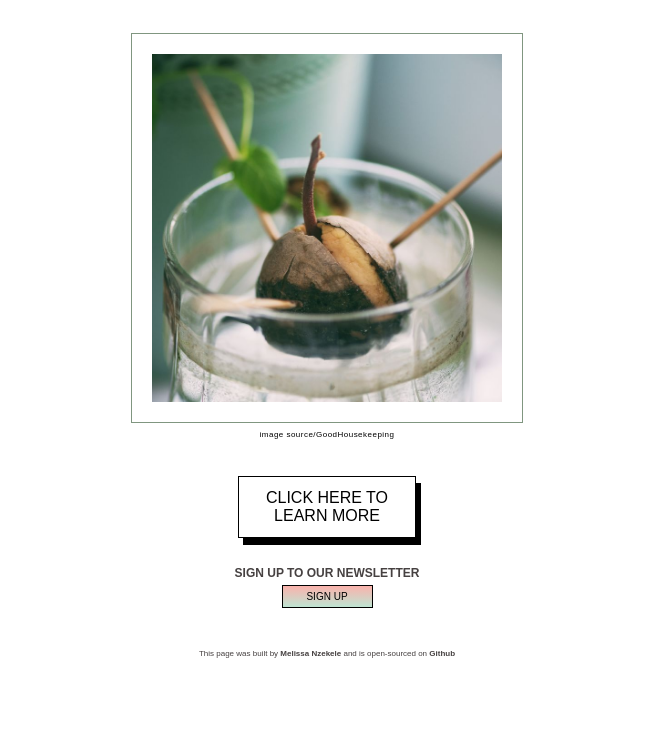
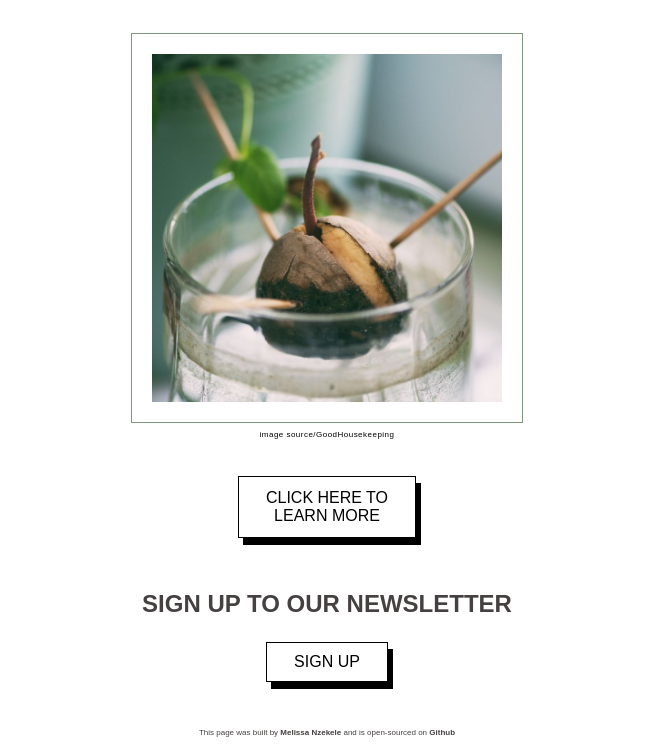
Before and after one commit to Meli-Nzekele/Avocado-Page, a plain HTML site: page index.html in a window 1280 px wide. Shown: the part 907-1652 px from the top of the page, without its empty margins (313-980 px from the left). Before the commit the page ends 1573 px from the top, so only its background shows below. Drawn offline with Linux system fonts and the light colour scheme.

Commit message:
add animation to buttons and change styling of sign up button

```diff
--- a/style.css
+++ b/style.css
@@ -21,12 +21,10 @@ h2 {
 }
 
 h3 {
-  font-size: 12px;
+  font-size: 24px;
   color: rgb(70, 65, 65);
   background-color: #fff;
   text-align: center;
-  margin: auto;
-  max-width: 350px;
 }
 
 p {
@@ -109,21 +107,25 @@ a.imgSource {
 }
 
 .signUpButton {
-  font-size: 10px;
-  text-align: center;
-  display: block;
-  margin: 5px auto;
-  padding: 5px 7px;
-  max-width: 75px;
+  font-size: 16px;
   background-color: #fff;
   color: #000;
-  background: linear-gradient(rgb(250, 178, 172), rgb(190, 228, 210));
+  display: block;
+  text-align: center;
+  margin: 10px auto;
+  padding: 10px;
+  max-width: 100px;
   border: 1px solid #000;
-  transition: all 200ms ease-in-out;
+  transition: all 150ms ease-in-out;
+  box-shadow: 5px 7px #000;
 }
 
 .signUpButton:hover {
-  background: linear-gradient(rgb(190, 228, 210), rgb(250, 178, 172));
+  background-color: #000;
+  color: #fff;
+  transform: translateY(5px);
+  border: 1px solid #fff;
+  box-shadow: 1px 1px #000;
 }
 
 .builtBy {
```
